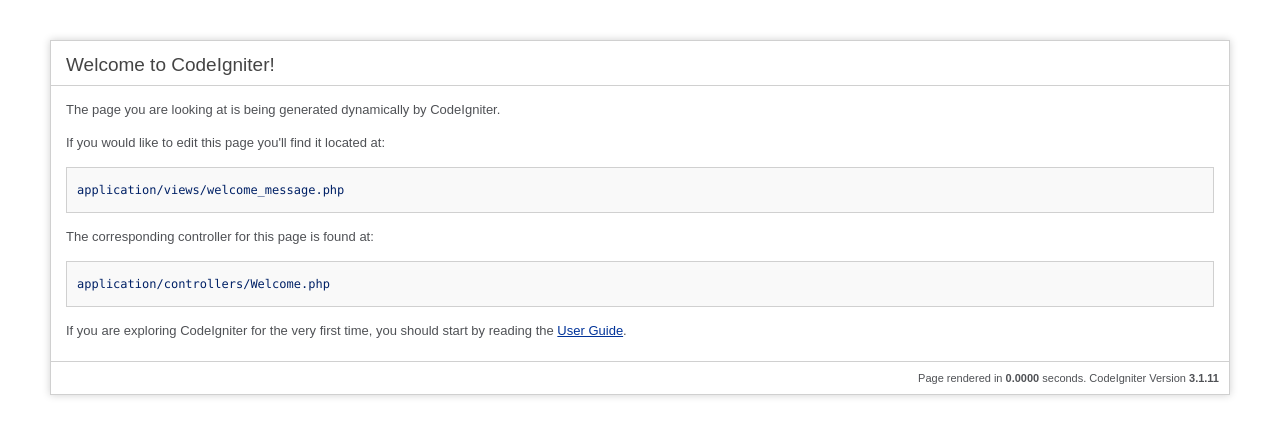
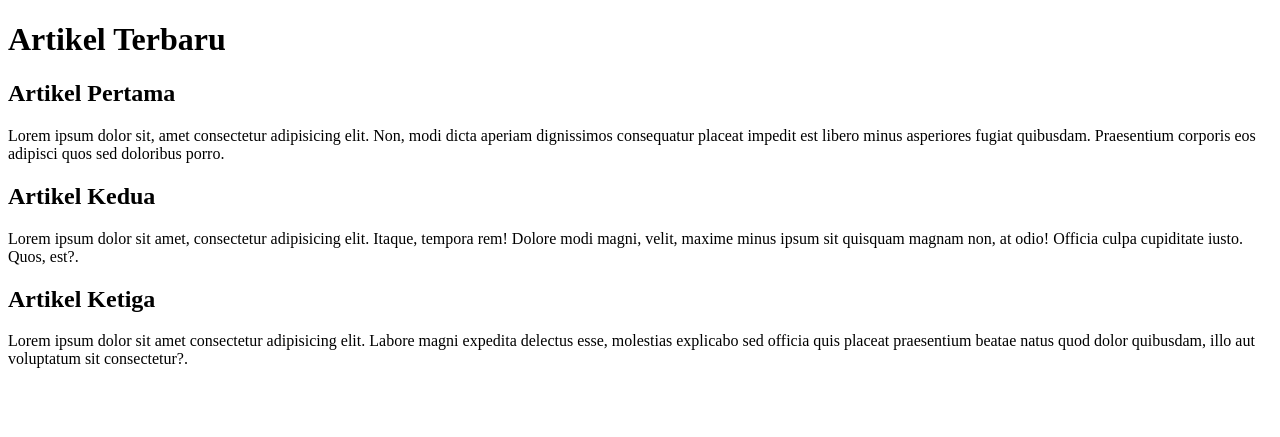
Before and after one commit to fi-stack/codeigniter-3, a CodeIgniter app: page /database/ in a window 1280 px wide. Shown: the top 437 px of the page. Run offline with CodeIgniter, Linux system fonts and the light colour scheme.

Commit message:
Default Controller

```diff
--- a/application/config/routes.php
+++ b/application/config/routes.php
@@ -1,5 +1,5 @@
 <?php
-defined('BASEPATH') OR exit('No direct script access allowed');
+defined('BASEPATH') or exit('No direct script access allowed');
 
 /*
 | -------------------------------------------------------------------------
@@ -49,6 +49,6 @@ defined('BASEPATH') OR exit('No direct script access allowed');
 | Examples:	my-controller/index	-> my_controller/index
 |		my-controller/my-method	-> my_controller/my_method
 */
-$route['default_controller'] = 'welcome';
+$route['default_controller'] = 'blog';
 $route['404_override'] = '';
 $route['translate_uri_dashes'] = FALSE;
--- a/application/controllers/Blog.php
+++ b/application/controllers/Blog.php
@@ -2,12 +2,22 @@
 
 class Blog extends CI_Controller
 {
-    public function index($nama, $goldarah, $alamat)
+    public function index()
     {
-        $data['nama'] = $nama;
-        $data['goldarah'] = $goldarah;
-        $data['alamat'] = $alamat;
-
+        $data['blogs'] = [
+            [
+                'title' => 'Artikel Pertama',
+                'content' => '<p>Lorem ipsum dolor sit, amet consectetur adipisicing elit. Non, modi dicta aperiam dignissimos consequatur placeat impedit est libero minus asperiores fugiat quibusdam. Praesentium corporis eos adipisci quos sed doloribus porro.</p>'
+            ],
+            [
+                'title' => 'Artikel Kedua',
+                'content' => '<p>Lorem ipsum dolor sit amet, consectetur adipisicing elit. Itaque, tempora rem! Dolore modi magni, velit, maxime minus ipsum sit quisquam magnam non, at odio! Officia culpa cupiditate iusto. Quos, est?.</p>'
+            ],
+            [
+                'title' => 'Artikel Ketiga',
+                'content' => '<p>Lorem ipsum dolor sit amet consectetur adipisicing elit. Labore magni expedita delectus esse, molestias explicabo sed officia quis placeat praesentium beatae natus quod dolor quibusdam, illo aut voluptatum sit consectetur?.</p>'
+            ]
+        ];
         $this->load->view('blog', $data);
     }
 }
--- a/application/views/blog.php
+++ b/application/views/blog.php
@@ -1,3 +1,20 @@
-<h1>Selamat datang <?= $nama; ?></h1>
-<p>Golongan Darah anda <?= $goldarah; ?></p>
-<p>Anda tinggal di <?= $alamat; ?></p>
+<!DOCTYPE html>
+<html lang="en">
+
+<head>
+    <meta charset="UTF-8">
+    <meta name="viewport" content="width=device-width, initial-scale=1.0">
+    <title>Document</title>
+</head>
+
+<body>
+    <h1>Artikel Terbaru</h1>
+    <?php foreach ($blogs as $key => $blog) : ?>
+        <div class="blog">
+            <h2><?= $blog['title']; ?></h2>
+            <p><?= $blog['content']; ?></p>
+        </div>
+    <?php endforeach; ?>
+</body>
+
+</html>
```
